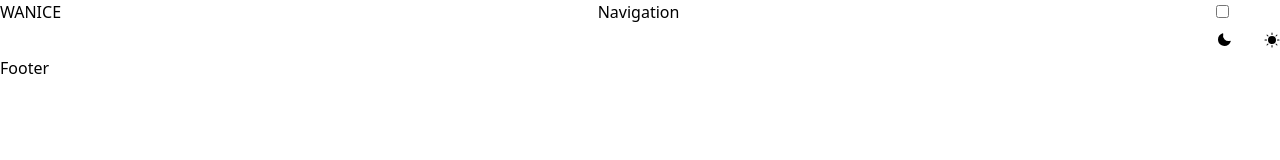
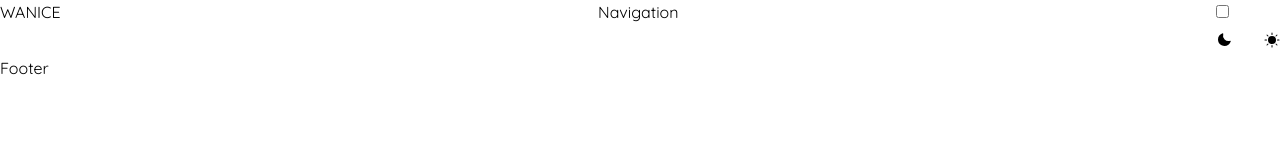
Before and after one commit to venishgpatel/venish-patel-website, a Next.js app: page / in a window 1280 px wide. Shown: the top 160 px of the page. Built offline with nearby package versions, Linux system fonts and the light colour scheme.

Commit message:
minor html update.

```diff
--- a/app/layout.tsx
+++ b/app/layout.tsx
@@ -12,7 +12,7 @@ export default function RootLayout({
   children: React.ReactNode
 }) {
   return (
-    <html lang="en">
+    <html lang="en" className='font-quicksand bg-surface text-primary'>
       <body>{children}</body>
     </html>
   )
```
